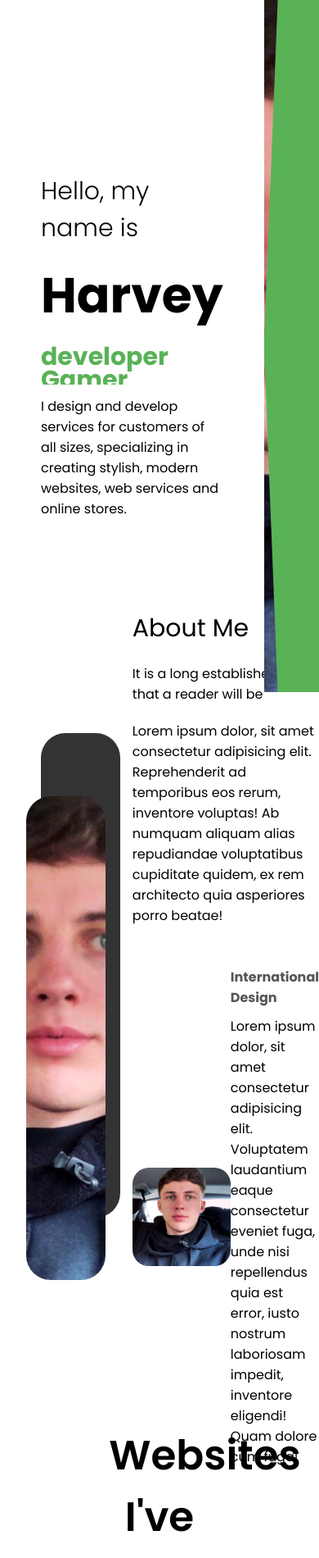
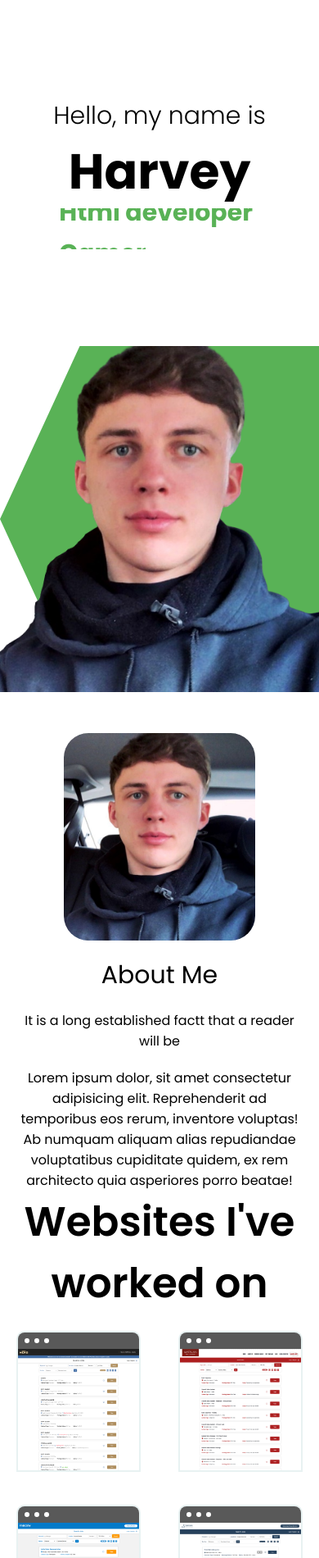
Before and after one commit to harveybland/portfolio, a React (Create React App) app: page / in a window 390 px wide. Shown: the top 1900 px of the page at 82% size. Built offline with nearby package versions, Linux system fonts and the light colour scheme.

Commit message:
responsive design

```diff
--- a/src/components/about/About.scss
+++ b/src/components/about/About.scss
@@ -64,3 +64,28 @@
     }
   }
 }
+
+@media screen and (max-width: 480px) {
+  .a {
+    flex-direction: column;
+    text-align: center;
+    margin-top: 50px;
+    height: 65vh;
+    .a-left {
+      width: 100%;
+      .a-card {
+        height: 30vh;
+        &.bg {
+          display: none;
+        }
+      }
+    }
+
+    .a-right {
+      padding: 20px;
+      .a-award {
+        display: none;
+      }
+    }
+  }
+}
--- a/src/components/contact/Contact.scss
+++ b/src/components/contact/Contact.scss
@@ -70,3 +70,46 @@
     }
   }
 }
+
+@media screen and (max-width: 480px) {
+  .c {
+    height: 70vh;
+  }
+
+  .c-wrapper {
+    padding: 0px 50px;
+    flex-direction: column;
+    .c-left {
+      .c-title {
+        font-size: 30px;
+      }
+
+      .c-info {
+        .c-info-item {
+          margin: 20px 0px;
+          width: 100%;
+        }
+      }
+    }
+    .c-right {
+      .c-desc {
+        font-weight: 300;
+      }
+
+      form {
+        margin-top: 0px;
+        display: flex;
+        flex-wrap: wrap;
+        input {
+          width: 35%;
+          height: 40px;
+          margin: 10px;
+          margin-left: 0;
+        }
+        button {
+          margin-top: 10px;
+        }
+      }
+    }
+  }
+}
--- a/src/components/intro/Intro.jsx
+++ b/src/components/intro/Intro.jsx
@@ -1,5 +1,5 @@
 import './Intro.scss';
-import Me from '../../img/me.jpg';
+import Me from '../../img/me.png';
 
 const Intro = () => {
   return (
--- a/src/components/intro/Intro.scss
+++ b/src/components/intro/Intro.scss
@@ -76,6 +76,24 @@
     width: 100%;
     height: 100%;
     object-fit: cover;
-    // position: absolute;
+    position: relative;
   }
 }
+
+@media screen and (max-width: 480px) {
+  .i {
+    flex-direction: column;
+  }
+  .i-left {
+    .i-left-wrapper {
+      padding: 10px;
+      align-items: center;
+      justify-content: center;
+      text-align: center;
+      height: 100%;
+      .i-desc {
+        display: none;
+      }
+    }
+  }
+}
--- a/src/components/product/Product.jsx
+++ b/src/components/product/Product.jsx
@@ -9,13 +9,7 @@ const Product = ({ img, link }) => {
         <div className='p-circle'></div>
       </div>
       <a href={link}>
-        <img
-          src={img}
-          target='_blank'
-          rel='noreferrer'
-          alt=''
-          className='p-img'
-        />
+        <img src={img} target='_blank' alt='' className='p-img' />
       </a>
     </div>
   );
--- a/src/components/product/Product.scss
+++ b/src/components/product/Product.scss
@@ -7,11 +7,12 @@
   overflow: hidden;
   .p-browser {
     height: 20px;
-    background-color: rgb(232, 242, 242);
+    background-color: rgb(89 89 89);
     display: flex;
     align-items: center;
     position: sticky;
     z-index: 2;
+    padding-left: 5px;
   }
   .p-circle {
     width: 6px;
@@ -28,3 +29,10 @@
     transform: translateY(-100%);
   }
 }
+
+@media screen and (max-width: 480px) {
+  .p {
+    width: 40%;
+    height: 20vh;
+  }
+}
--- a/src/components/productList/ProductList.jsx
+++ b/src/components/productList/ProductList.jsx
@@ -1,17 +1,19 @@
 import './ProductList.scss';
 import Product from '../product/Product';
 import { products } from '../../data';
+import { productsTwo } from '../../data';
 
 const ProductList = () => {
   return (
+    <div>
       <div className='pl'>
         <div className='pl-texts'>
           <h1 className='pl-title'>Websites I've worked on</h1>
           <div className='pl-desc'>
-          Lorem ipsum dolor sit, amet consectetur adipisicing elit. Unde cumque
-          obcaecati qui veniam similique, mollitia nam est possimus libero
-          doloremque asperiores magnam. Culpa repudiandae incidunt perspiciatis
-          autem nesciunt veniam ab.
+            Lorem ipsum dolor sit, amet consectetur adipisicing elit. Unde
+            cumque obcaecati qui veniam similique, mollitia nam est possimus
+            libero doloremque asperiores magnam. Culpa repudiandae incidunt
+            perspiciatis autem nesciunt veniam ab.
           </div>
         </div>
         <div className='pl-list'>
@@ -20,6 +22,24 @@ const ProductList = () => {
           ))}
         </div>
       </div>
+
+      <div className='pl'>
+        <div className='pl-texts'>
+          <h1 className='pl-title'>Personal Projects</h1>
+          <div className='pl-desc'>
+            Lorem ipsum dolor sit, amet consectetur adipisicing elit. Unde
+            cumque obcaecati qui veniam similique, mollitia nam est possimus
+            libero doloremque asperiores magnam. Culpa repudiandae incidunt
+            perspiciatis autem nesciunt veniam ab.
+          </div>
+        </div>
+        <div className='pl-list'>
+          {productsTwo.map((item) => (
+            <Product key={item.id} img={item.img} link={item.link} />
+          ))}
+        </div>
+      </div>
+    </div>
   );
 };
 
--- a/src/components/productList/ProductList.scss
+++ b/src/components/productList/ProductList.scss
@@ -21,3 +21,15 @@
     justify-content: space-between;
   }
 }
+
+@media screen and (max-width: 480px) {
+  .pl {
+    padding: 10px;
+    .pl-texts {
+      width: 100%;
+    }
+    .pl-desc {
+      display: none;
+    }
+  }
+}
--- a/src/data.js
+++ b/src/data.js
@@ -31,42 +31,12 @@ export const products = [
     img: Coffee1,
     link: 'https://careers.coffee1.co.uk/search',
   },
-  {
-    id: 6,
-    img: AuroraBeauty,
-    link: 'https://aurora-beauty-test.netlify.app/home',
-  },
 ];
 
 export const productsTwo = [
   {
     id: 1,
     img: AuroraBeauty,
-    link: 'https://careers.caffenero.com/search',
-  },
-  {
-    id: 2,
-    img: Matalan,
-    link: 'https://matalan.jobs/search',
-  },
-  {
-    id: 3,
-    img: Fabory,
-    link: 'https://fabory.team.careers/search',
-  },
-  {
-    id: 4,
-    img: Swansway,
-    link: 'https://careers.swanswaygarages.com/search',
-  },
-  {
-    id: 5,
-    img: Coffee1,
-    link: 'https://careers.coffee1.co.uk/search',
-  },
-  {
-    id: 6,
-    img: AuroraBeauty,
     link: 'https://aurora-beauty-test.netlify.app/home',
   },
 ];
```
Also changed, not shown: src/img/me.png (added). Lines whose indentation alone changed are shown as unchanged.
